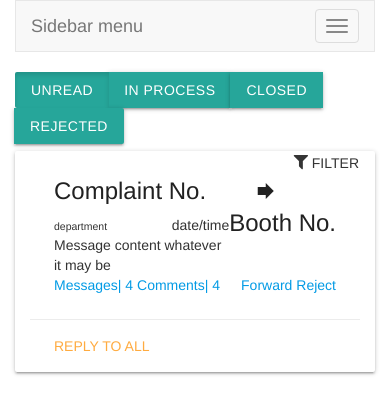
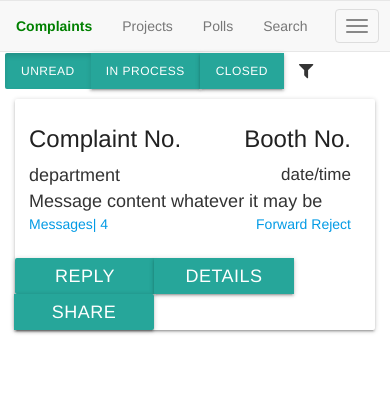
Before and after one commit to reeversedev/say-2-gov-task, a plain HTML site: page index.html in a window 390 px wide. Drawn offline with nearby package versions, Linux system fonts and the light colour scheme.

Commit message:
Responsive support added.

```diff
--- a/index.html
+++ b/index.html
@@ -2,7 +2,7 @@
 <html>
 
 <head>
-    <meta>
+    <meta name="viewport" content="width=device-width, initial-scale=1.0">
     <link rel="stylesheet" href="bootstrap.min.css">
     <link rel="stylesheet" href="https://cdnjs.cloudflare.com/ajax/libs/materialize/0.99.0/css/materialize.min.css">
     <link href="https://fonts.googleapis.com/icon?family=Material+Icons" rel="stylesheet">
@@ -39,15 +39,21 @@
             <div class="sidebar-nav">
                 <div class="navbar navbar-default" role="navigation">
                     <div class="navbar-header">
-                        <button type="button" class="navbar-toggle" data-toggle="collapse" data-target=".sidebar-navbar-collapse">
+                        <button type="button" class="navbar-toggle" data-toggle="collapse" data-target=".mob-nav">
             <span class="sr-only">Toggle navigation</span>
             <span class="icon-bar"></span>
             <span class="icon-bar"></span>
             <span class="icon-bar"></span>
           </button>
-                        <span class="visible-xs navbar-brand">Sidebar menu</span>
+                        <div class="mob-nav" id="mob-nav">
+                            <ul class="nav navbar-nav">
+                            <li><a href="#" class="complaints">Complaints</a></li>
+                            <li><a href="#">Projects</a></li>
+                            <li><a href="#">Polls</a></li>
+                            <li><a href="#">Search</a></li>
+                            </ul>
                         </div>
-                    <div class="navbar-collapse collapse sidebar-navbar-collapse">
+                        <div class="navbar-collapse collapse sidebar-navbar-collapse col-lg-3" id="desk-nav">
                             <ul class="nav navbar-nav">
                                 <li class="text-center img-li">
                                     <img src="Confused.jpg" height="150">
@@ -65,29 +71,25 @@
                     </div>
                 </div>
             </div>
-        <div class="content col-sm-9">
-            <!--<div class="btn-group">
-                <button type="button" class="btn active">Unread</button>
-                <button type="button" class="btn">In Process</button>
-                <button type="button" class="btn">Closed</button>
-                <button type="button" class="btn btn-default">Rejected</button>
-            </div>-->
-            <div class="btn-group">
+        </div>
+            <div class="content col-md-7">
+                <div class="btn-group upper-btn">
                     <a class="waves-effect waves-light active btn">Unread</a>
                     <a class="waves-effect waves-light btn">in process</a>
                     <a class="waves-effect waves-light btn">closed</a>
-                <a class="waves-effect waves-light btn">rejected</a>
+                    <a class="waves-effect waves-light btn hide-on-med-and-down">rejected</a>
                 </div>
-            <a class="waves-effect waves-teal btn-flat right" id="filter"><i class="fa fa-filter" aria-hidden="true"></i> Filter</a>
-            <div class="card col-md-7">
+                <a class="waves-effect waves-teal btn-flat clearfix" id="filter"><i class="fa fa-filter" aria-hidden="true"></i></a>
+                <a class="waves-effect waves-teal btn-flat right hide-on-med-and-down" id="filter">Filter</a>
+                <div class="card">
                     <div class="card-content">
-                    <span class="card-title activator grey-text text-darken-4 large-span">Complaint No.<i class="material-icons right">forward</i><span class="large-span right">Booth No.</span></span>
+                        <span class="card-title activator grey-text text-darken-4 large-span">Complaint No.<span class="large-span right">Booth No.<i class="fa fa-share fa-lg hide-on-med-and-down" aria-hidden="true"></i></span></span>
                         <small class="gap">department</small>
-                    <span class="right">date/time</span>
+                        <span class="right date">date/time</span>
                         <p class="gap">Message content whatever it may be</p>
-                    <span><a>Messages| 4</a></span>
-                    <span><a>Comments| 4</a></span>
-                    <div class="right">
+                        <span class="pointer"><a>Messages| 4</a></span>
+                        <span class="pointer hide-on-med-and-down"><a>Comments| 4</a></span>
+                        <div class="right pointer">
                             <span><a>Forward</a></span>
                             <span><a>Reject</a></span>
                         </div>
@@ -101,8 +103,13 @@
                             <a href="#!" class="collection-item"><span class="badge">Person</span>Department Officer</a>
                         </div>
                     </div>
-                <div class="card-action">
-                    <a>Reply to all</a>
+                    <div class="card-action hide-on-med-and-down">
+                        <a class="">Reply to all</a>
+                    </div>
+                    <div class="btn-group mobile-opt">
+                            <a class="waves-effect waves-light btn">Reply</a>
+                            <a class="waves-effect waves-light btn">Details</a>
+                            <a class="waves-effect waves-light btn">Share</a>
                         </div>
                 </div>
             </div>
--- a/style.css
+++ b/style.css
@@ -1,15 +1,85 @@
-
+@media (min-width:0px) and (max-width: 767px) {
+#desk-nav {
+  display: none;
+}
+.upper-btn {
+  margin-top: -25px;
+  margin-left: -10px;
+  margin-right: -10px;
+}
+.upper-btn a {
+  display: inline-block;
+  font-size: 12px;
+  float: none;
+}
+#filter {
+  margin-top: -25px;
+  margin-left: 5px;
+}
+.mobile-opt a{
+  display: inline-block;
+  width: 140px;
+  margin-right: 0px;
+  font-size: 18px;
+}
+.mob-nav {
+  list-style: none;
+}
+.mob-nav a {
+  text-decoration: none;
+}
+.na-header {
+  margin-left: 0;
+}
+.sidebar-nav {
+  margin-left: -20px;
+  margin-right: -20px;
+}
+.navbar .container-fluid>.navbar-header {
+  float: left;
+  margin-right: 10px;
+}
+.navbar .navbar-nav {
+  float: left;
+  margin: 5px;
+}
+.nav>li {
+  float: left;
+}
+.nav .navbar-nav li {
+  display: inline!important;
+}
+.complaints {
+  font-weight: bold;
+  color: green!important;
+}
+.gap {
+  font-size: 18px;
+}
+.date {
+  font-size: 17px;
+}
+.card-content {
+  margin-left: -10px;
+}
+}
 /* make sidebar nav vertical */
 @media (min-width: 768px) {
+  #mob-nav {
+    display: none;
+  }
   #filter {
     text-transform: capitalize;
     font-size: 24px;
+  }
+  .pointer {
+    cursor: pointer;
   }
   html {
     overflow-y: hidden;
   }
   .sidebar-nav {
-    margin-left: -45px;
+    margin-left: -15px;
   }
   .sidebar-nav .navbar .navbar-collapse {
     padding: 0;
@@ -32,6 +102,9 @@
   }
   small {
     font-size: 18px;
+  }
+  .fa .fa-filter {
+    font-size: 125%;
   }
   p {
     font-size: 22px;
@@ -59,9 +132,6 @@
   .side-li {
     font-size: 20px;
   }
-  .content {
-    margin-top: 30px;
-  }
   .brand-logo {
     margin-top: 5px;
     margin-bottom: 10px;
@@ -75,4 +145,7 @@
     font-size: 20px;
     margin-top: 5px;
 }
+.navbar-header {
+  margin-left: 100px;
 }
+}
```
Lines whose indentation alone changed are shown as unchanged.
